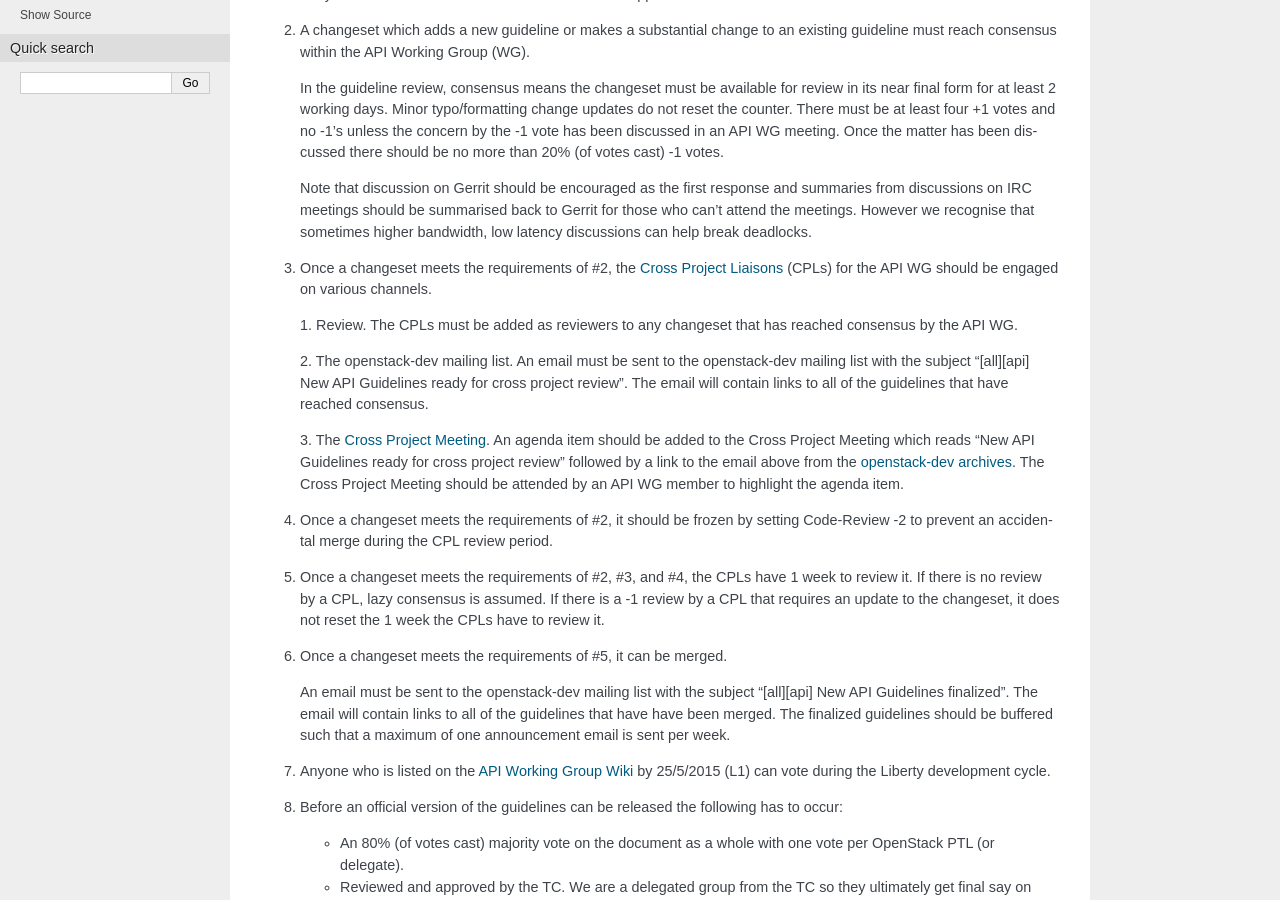
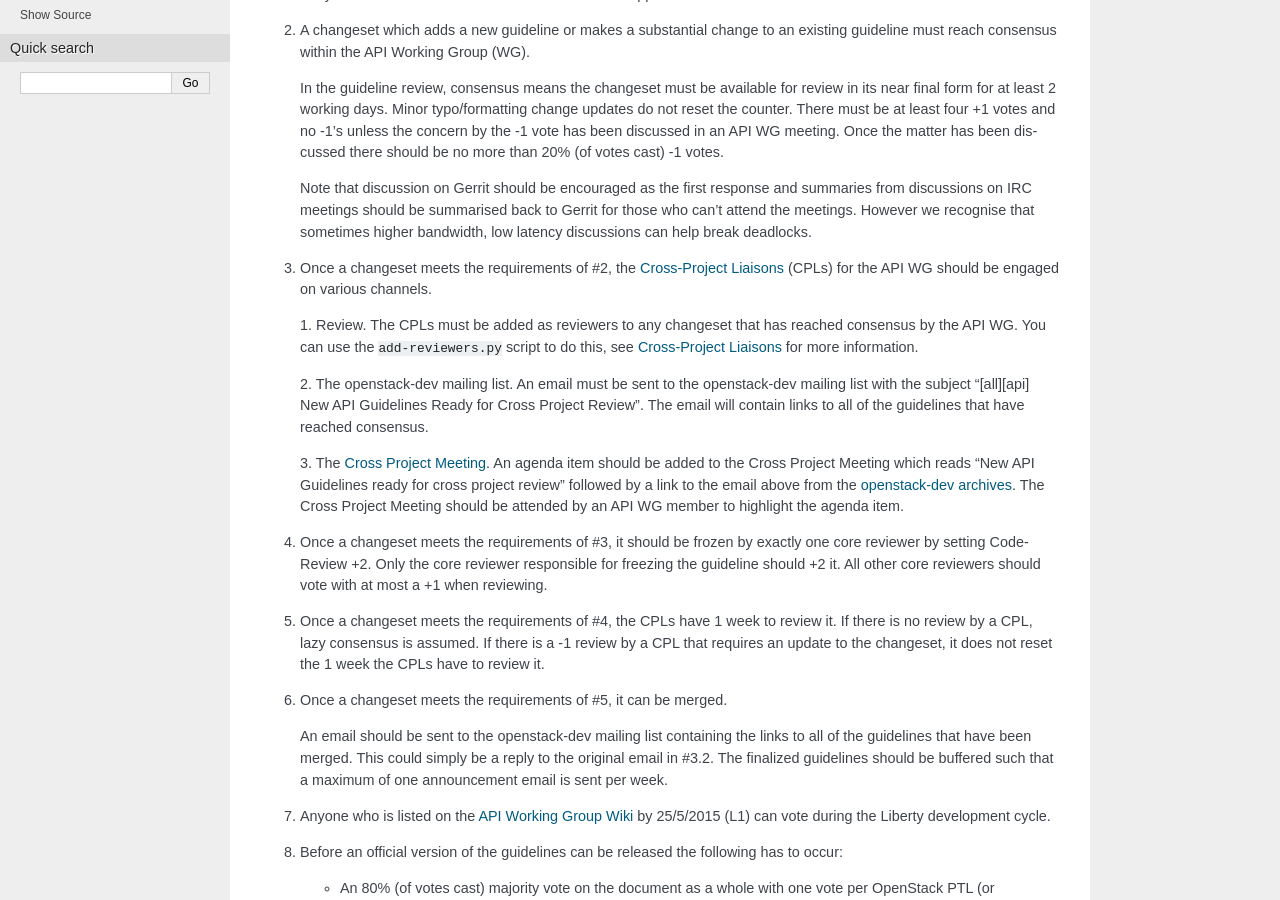
Before and after one commit to openstack/api-sig, a Sphinx documentation site: the page built from doc/source/process.rst, in a window 1280 px wide and 900 px high, scrolled down 364 px. Built offline with Sphinx 7.4.7, drawn with Linux system fonts in a browser that asks for light colours.

Commit message:
Process updates
Update the process for core reviewers to add exactly one
CodeReview+2 to a review to consider it frozen. This is
preferable to freezing it with a Workflow-1 or CodeReview-2.

Document the use of the add-reviewers.py script.

Change-Id: I9c48bae7b69c5bbeffd2994148b6d02d2150cce5

```diff
--- a/doc/source/process.rst
+++ b/doc/source/process.rst
@@ -38,16 +38,16 @@ The following process should occur:
    meetings. However we recognise that sometimes higher bandwidth, low
    latency discussions can help break deadlocks.
 
-3. Once a changeset meets the requirements of #2, the `Cross Project Liaisons
-   <https://wiki.openstack.org/wiki/CrossProjectLiaisons#API_Working_Group>`_
+3. Once a changeset meets the requirements of #2, the :doc:`liaisons`
    (CPLs) for the API WG should be engaged on various channels.
 
    1. Review. The CPLs must be added as reviewers to any changeset that has
-   reached consensus by the API WG.
+   reached consensus by the API WG. You can use the ``add-reviewers.py``
+   script to do this, see :doc:`liaisons` for more information.
 
    2. The openstack-dev mailing list. An email must be sent to the
    openstack-dev mailing list with the subject "[all][api] New API
-   Guidelines ready for cross project review". The email will contain links
+   Guidelines Ready for Cross Project Review". The email will contain links
    to all of the guidelines that have reached consensus.
 
    3. The `Cross Project Meeting
@@ -59,20 +59,21 @@ The following process should occur:
    Meeting should be attended by an API WG member to highlight the agenda
    item.
 
-4. Once a changeset meets the requirements of #2, it should be frozen by
-   setting Code-Review -2 to prevent an accidental merge during the CPL review
-   period.
+4. Once a changeset meets the requirements of #3, it should be frozen by
+   exactly one core reviewer by setting Code-Review +2. Only the core reviewer
+   responsible for freezing the guideline should +2 it. All other core
+   reviewers should vote with at most a +1 when reviewing.
 
-5. Once a changeset meets the requirements of #2, #3, and #4, the CPLs have
-   1 week to review it. If there is no review by a CPL, lazy consensus is
-   assumed. If there is a -1 review by a CPL that requires an update to the
-   changeset, it does not reset the 1 week the CPLs have to review it.
+5. Once a changeset meets the requirements of #4, the CPLs have 1 week to
+   review it. If there is no review by a CPL, lazy consensus is assumed.
+   If there is a -1 review by a CPL that requires an update to the changeset,
+   it does not reset the 1 week the CPLs have to review it.
 
 6. Once a changeset meets the requirements of #5, it can be merged.
 
-   An email must be sent to the openstack-dev mailing list with the subject
-   "[all][api] New API Guidelines finalized". The email will contain links
-   to all of the guidelines that have have been merged. The finalized
+   An email should be sent to the openstack-dev mailing list containing the
+   links to all of the guidelines that have been merged. This could
+   simply be a reply to the original email in #3.2. The finalized
    guidelines should be buffered such that a maximum of one announcement
    email is sent per week.
 
```
